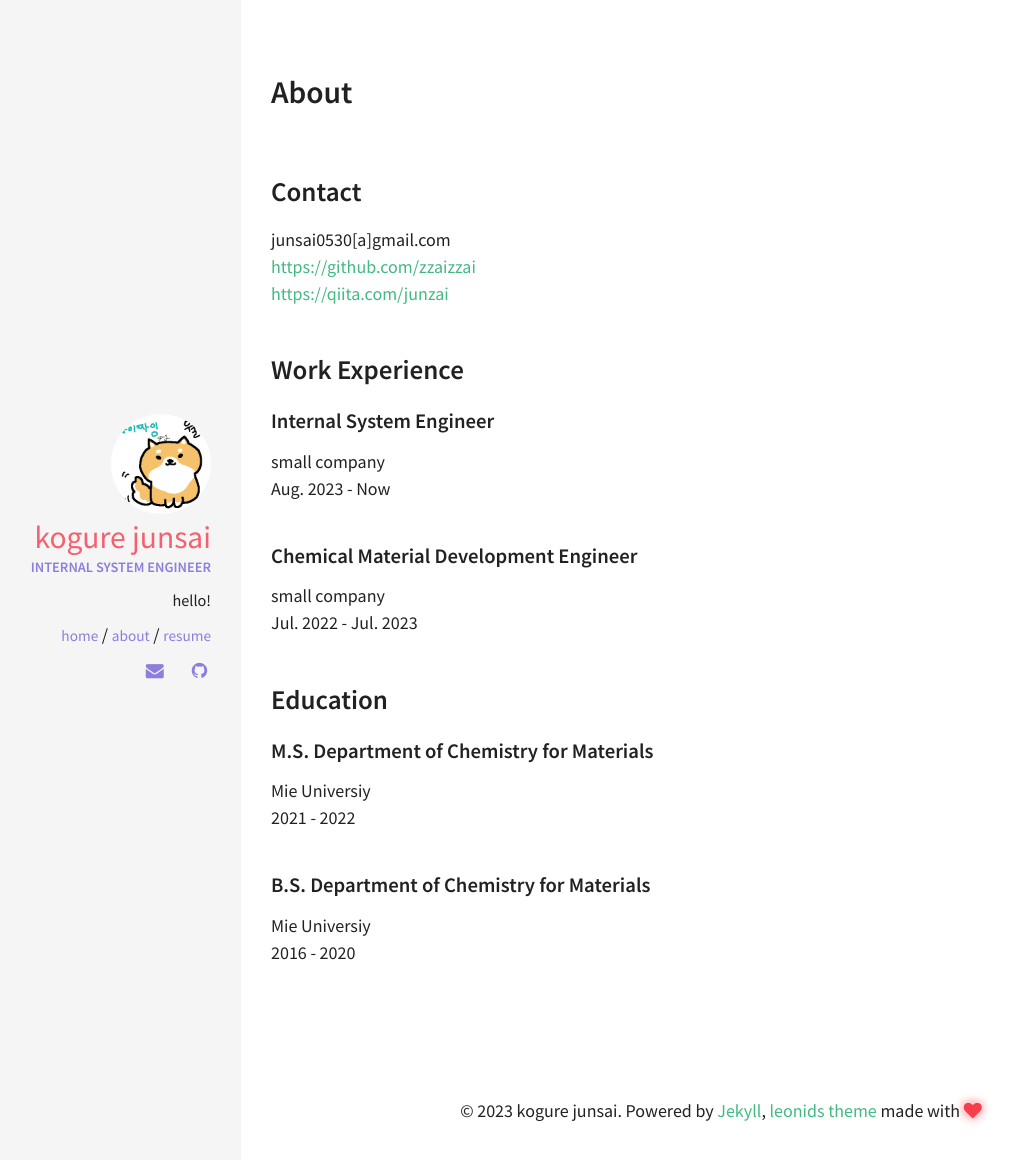
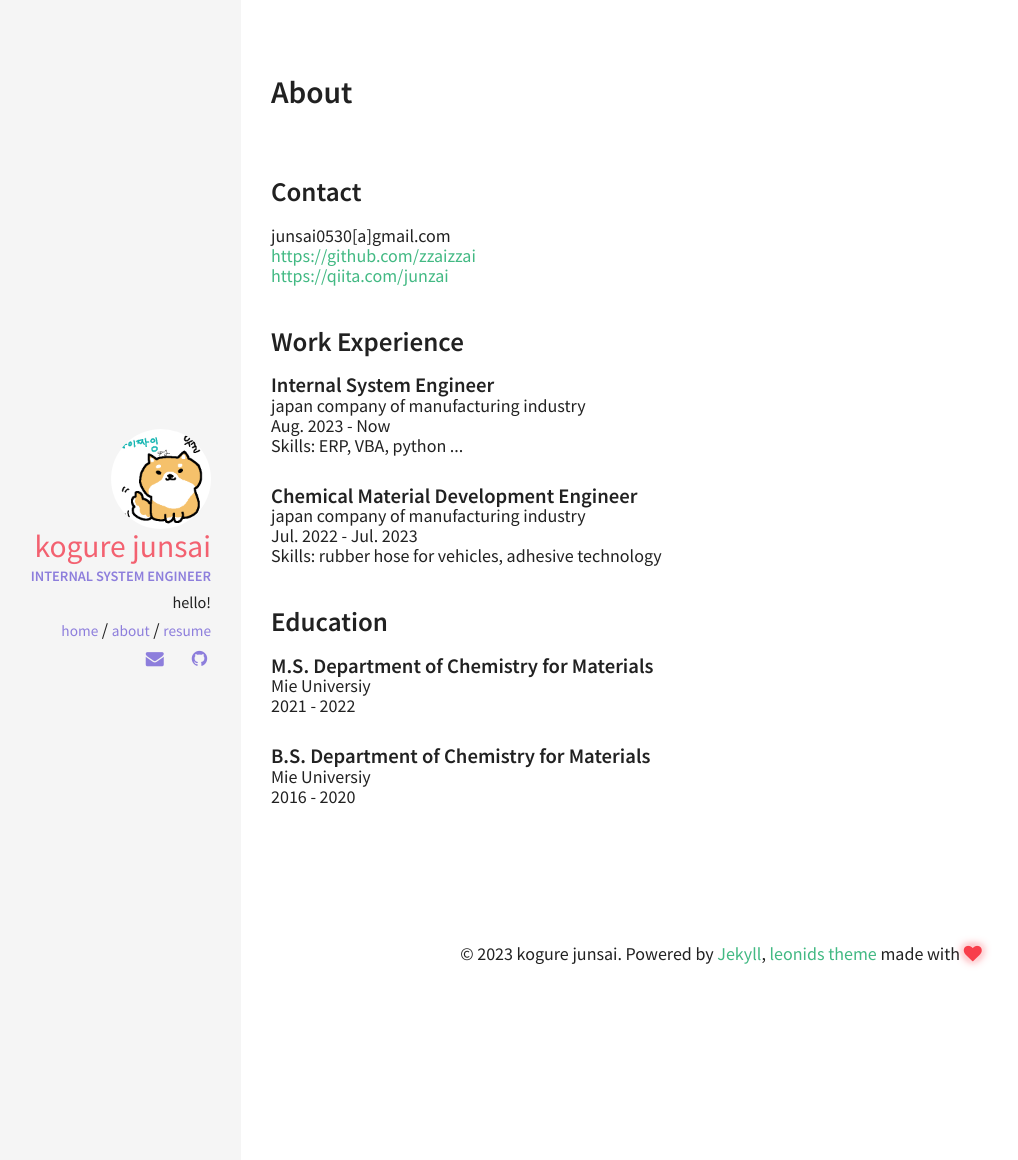
Before and after one commit to zzaizzai/fffff, a Jekyll site: the page built from about.html, in a window 1280 px wide. Shown: the top 1160 px of the page, without its empty margins (79-1097 px from the left). Built offline with Jekyll 4.4.1, drawn with Linux system fonts in a browser that asks for light colours.

Commit message:
line-height

```diff
--- a/_data/index/careers.yml
+++ b/_data/index/careers.yml
@@ -1,10 +1,12 @@
 # careers section data
 # if you don't have language feature(language.yml is empty), ignore "i18n" items
 
-- name: small company
+- name: japan company of manufacturing industry
   date: Aug. 2023 - Now
   job: Internal System Engineer
+  skill: ERP, VBA, python ...
 
-- name: small company
+- name: japan company of manufacturing industry
   date: Jul. 2022 - Jul. 2023
   job: Chemical Material Development Engineer
+  skill: rubber hose for vehicles, adhesive technology
--- a/_sass/components/_variables.scss
+++ b/_sass/components/_variables.scss
@@ -41,7 +41,7 @@ $font-size-h4:               1.25rem !default;
 $font-size-h5:               1.15rem !default;
 $font-size-h6:               1rem !default;
 
-$base-line-height:            1.5;
+$base-line-height:            1.1;
 $base-space-unit:             1.5em;
 
 $hr-border-color:             rgba(0,0,0,.1) !default;
--- a/_sass/pages/_layout.scss
+++ b/_sass/pages/_layout.scss
@@ -33,6 +33,7 @@
     display: block;
     color: #F36170;
     font-size: 1.75em;
+    margin-bottom: 10px;
     text-transform: lowercase;
   }
   .author_job {
--- a/about.html
+++ b/about.html
@@ -26,7 +26,14 @@ permalink: /about/
   </div> -->
 
 {% if page.author %} {% assign author = site.data.authors[page.author] %}{% else %}{% assign author = site.owner %} {% endif %}
+<style>
 
+h5 {
+  line-height: 1.0;
+  margin-bottom: 0px;
+}
+
+</style>
 
   <h3>Contact</h3>
   <div>{{author.email}}</div>
@@ -38,6 +45,7 @@ permalink: /about/
   <h5>{{ career.job }}</h5>
   <div>{{ career.name }}</div>
   <div>{{ career.date }}</div>
+  <div> Skills: {{ career.skill }}</div>
   <br>
   {% endfor %}
 
@@ -47,6 +55,7 @@ permalink: /about/
   <h5>{{ edu.grade }} {{ edu.major }}</h5>
   <div>{{ edu.name }}</div>
   <div>{{ edu.date }}</div>
+  <div></div>
   <br>
   {% endfor %}
 
--- a/index.html
+++ b/index.html
@@ -10,6 +10,10 @@ permalink: /
     </h3>
 
     <div>
-        hello!! I'm kogure junsai working on a company as a internal system engineer especially about business application like shipment or inventory of our products.
+        hello!!
+        <br>
+        I'm kogure junsai working on a japanese company as a internal system engineer especially about business application like shipment or inventory of our products.  <br>
+        It is an internal issue that systems(structure) are too old to reduce task effort. It means that we cannot generate new profit. <br>
+        My work and purpose is managing the budget and development process to build systems
     </div>
 </div>
```
